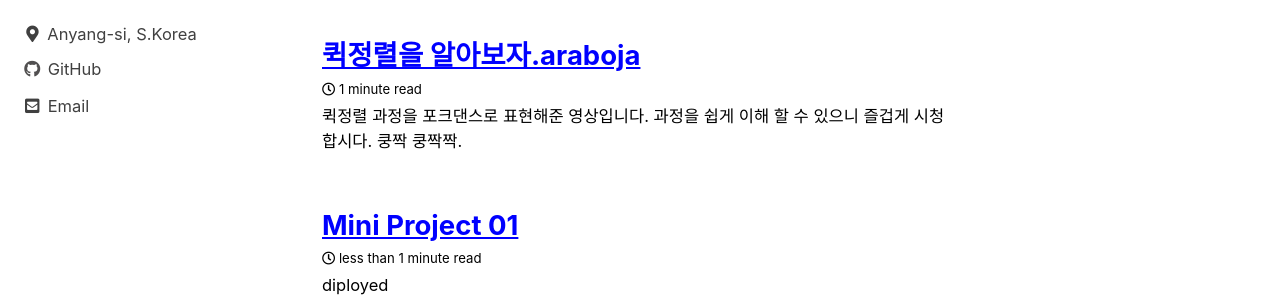
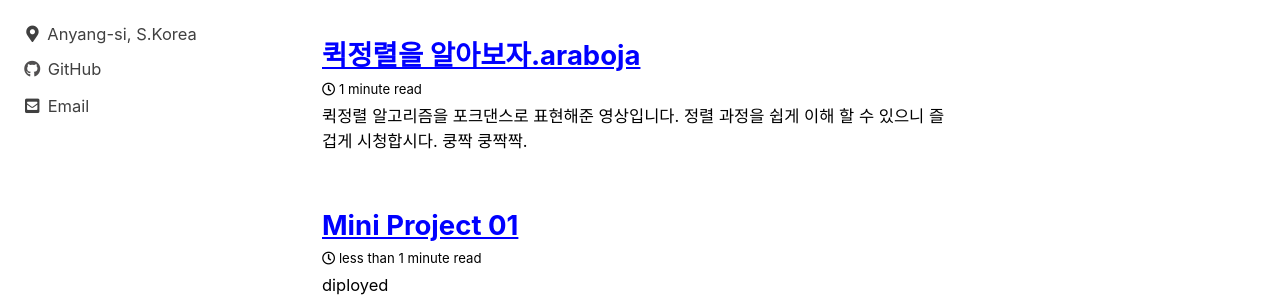
Before and after one commit to 372dev/372dev.github.io, a Jekyll site: the page built from index.html, in a window 1280 px wide. Shown: the part 212-510 px from the top of the page. Built offline with Jekyll 4.4.1, drawn with Linux system fonts in a browser that asks for light colours; cached includes are drawn as plain includes; the list of posts is cut into pages by our own code.

Commit message:
Update 2020-10-10-post06.md

```diff
--- a/_posts/2020-10-10-post06.md
+++ b/_posts/2020-10-10-post06.md
@@ -5,7 +5,7 @@ categories: Java
 tags: Java, Study, Algorithm, array, sort, quick-sort, 알아보자, Korean, 한국어
 ---
 
-## 퀵정렬 과정을 포크댄스로 표현해준 영상입니다. 과정을 쉽게 이해 할 수 있으니 즐겁게 시청합시다. 쿵짝 쿵짝짝.
+## 퀵정렬 알고리즘을 포크댄스로 표현해준 영상입니다. 정렬 과정을 쉽게 이해 할 수 있으니 즐겁게 시청합시다. 쿵짝 쿵짝짝.
 <iframe width="560" height="315" src="https://www.youtube.com/embed/ywWBy6J5gz8" frameborder="0" allow="accelerometer; clipboard-write; encrypted-media; gyroscope; picture-in-picture" allowfullscreen></iframe>
 
 ## 퀵정렬에서 가장 중요한 개념은 pivot과 분할이라고 생각합니다.
@@ -61,11 +61,10 @@ tags: Java, Study, Algorithm, array, sort, quick-sort, 알아보자, Korean, 한
 - 0,1,2,3,5,6,7,8
 
 - 그렇다면 pivot은 어떻게 정해지는가?
-가장 흔히 쓰이는 방법은 median-of-three 입니다. 가운데 있는 값을 선택 합니다.
-위의 예제에서는 2,6,5,3,8,7,1,0 에서 3이 선택 되었습니다.
+  가장 흔히 쓰이는 방법은 median-of-three 입니다. 가운데 있는 값을 선택 합니다.  위의 예제에서는 2,6,5,3,8,7,1,0 에서 3이 선택 되었습니다.
 
 - 시간복잡도는 어떤가요?
-- 주어진 배열에 따라 달라지게 되는데, 최악의 상황에서는 O(n2)가 나오게 되고 평균적인 상황에서는 O(nlogn)이 나옵니다.
+  - 주어진 배열에 따라 달라지게 되는데, 최악의 상황에서는 O(n2)가 나오게 되고 평균적인 상황에서는 O(nlogn)이 나옵니다.
 
 - 세줄요약
 1. 퀵정렬은 pivot을 기준으로 움직인다.
```
